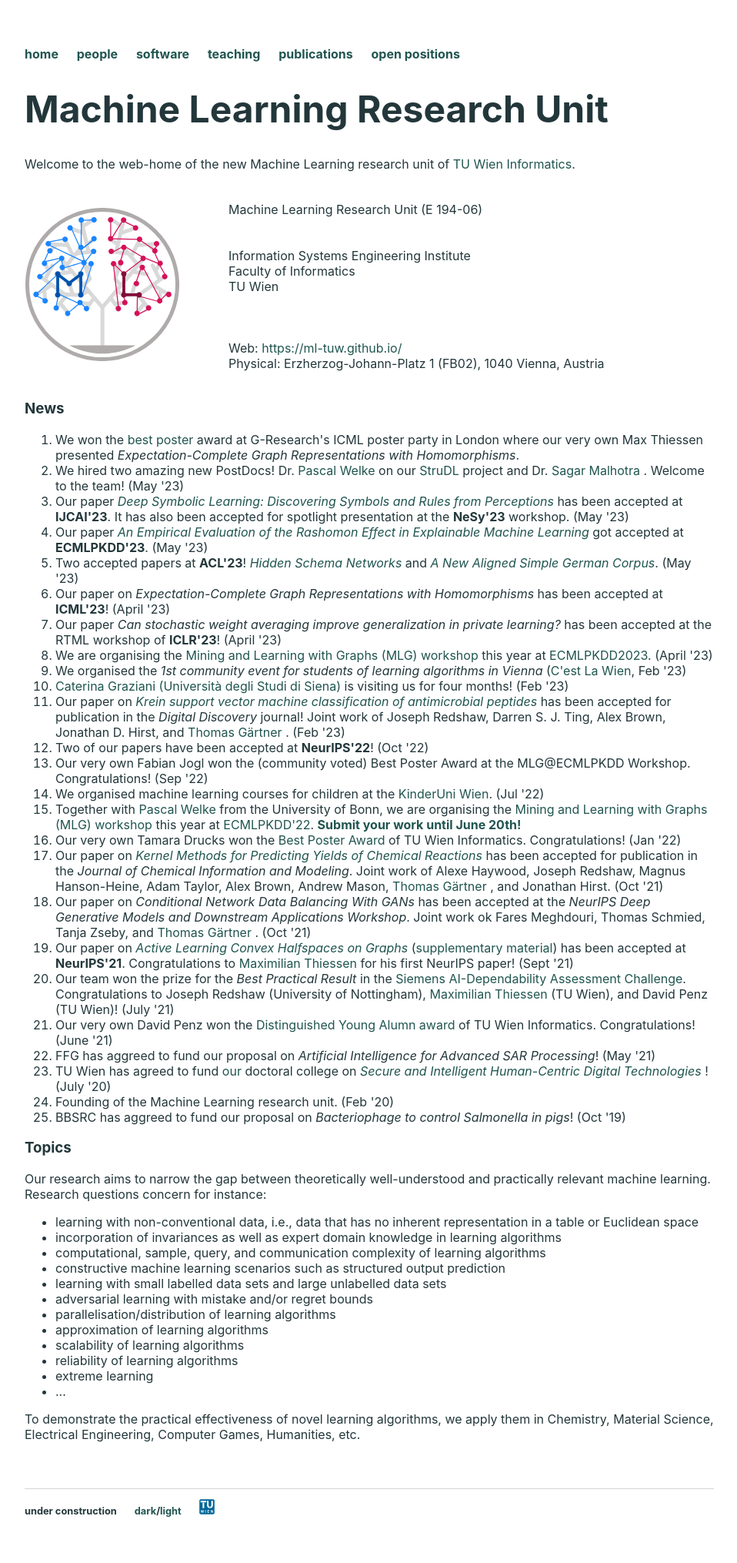
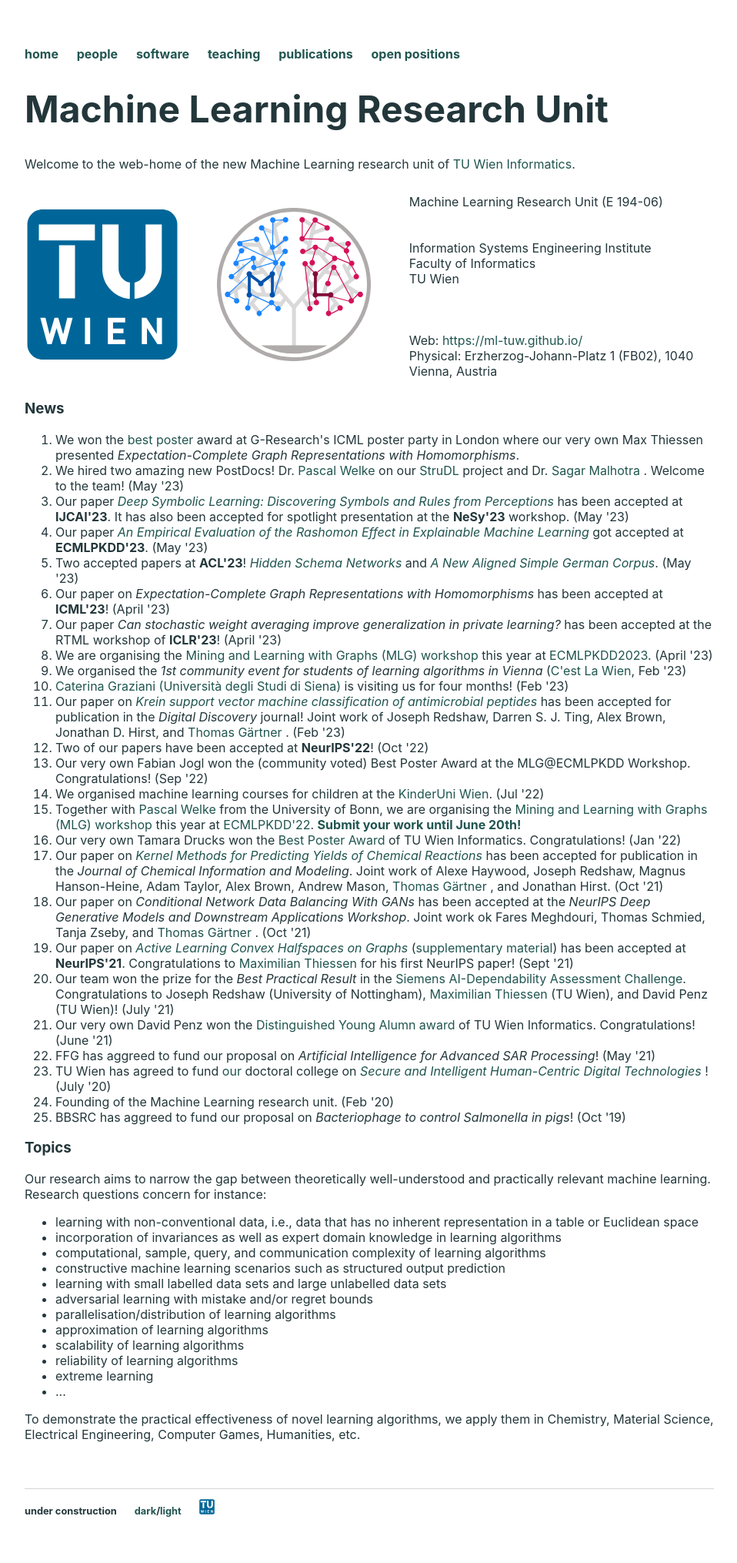
Before and after one commit to ml-tuw/ml-tuw.github.io, a Jekyll site: the page built from index.html, in a window 1280 px wide. Shown: the whole page at 77% size, without its empty margins (160-1118 px from the left). Built offline with Jekyll 4.4.1, drawn with Linux system fonts in a browser that asks for light colours.

Commit message:
add tuwien logo in big

```diff
--- a/index.html
+++ b/index.html
@@ -11,6 +11,10 @@
 	<table style="border-collapse:collapse;border-color:rgb(136,136,136);border-width:0px" cellspacing="0" bordercolor="#888" border="0">
 <tbody>
 <tr>
+<td>
+<div style="display:block;text-align:left"><img src="files/tuwien.svg" border="0" width="200" height="199"></div>
+</td>
+<td style="width:60px;height:255px">&nbsp;</td>
 <td style="width:200px;height:255px">
 <h3>
 <div style="display:block;text-align:left"><img src="files/colour_1_ml.svg" border="0" width="200" height="199"></div>
```
